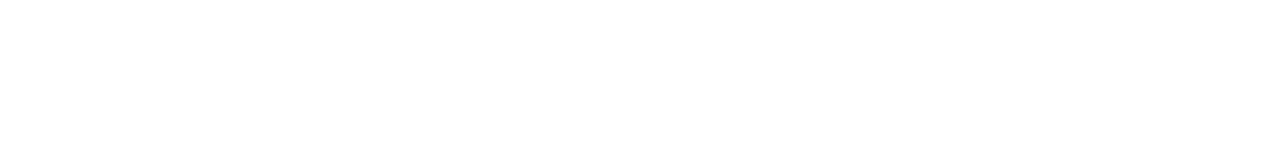
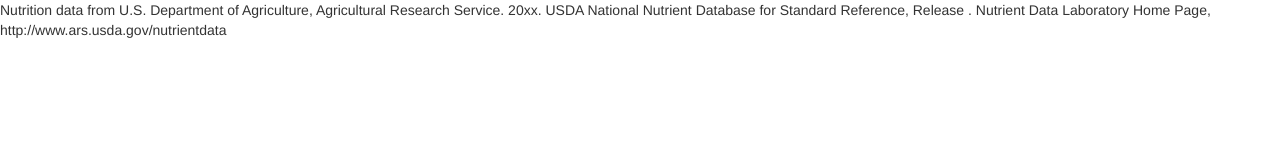
Before and after one commit to ChasCampbell/RFCM-Urban-Grill, a plain HTML site: page index.html in a window 1280 px wide. Drawn offline with nearby package versions, Linux system fonts and the light colour scheme.

Commit message:
Added USDA citation to footer

```diff
--- a/index.html
+++ b/index.html
@@ -15,6 +15,9 @@
 
 <body>
 
+    <footer>
+        Nutrition data from U.S. Department of Agriculture, Agricultural Research Service. 20xx. USDA National Nutrient Database for Standard Reference, Release . Nutrient Data Laboratory Home Page, http://www.ars.usda.gov/nutrientdata
+    </footer>
 </body>
 
 </html>
```
